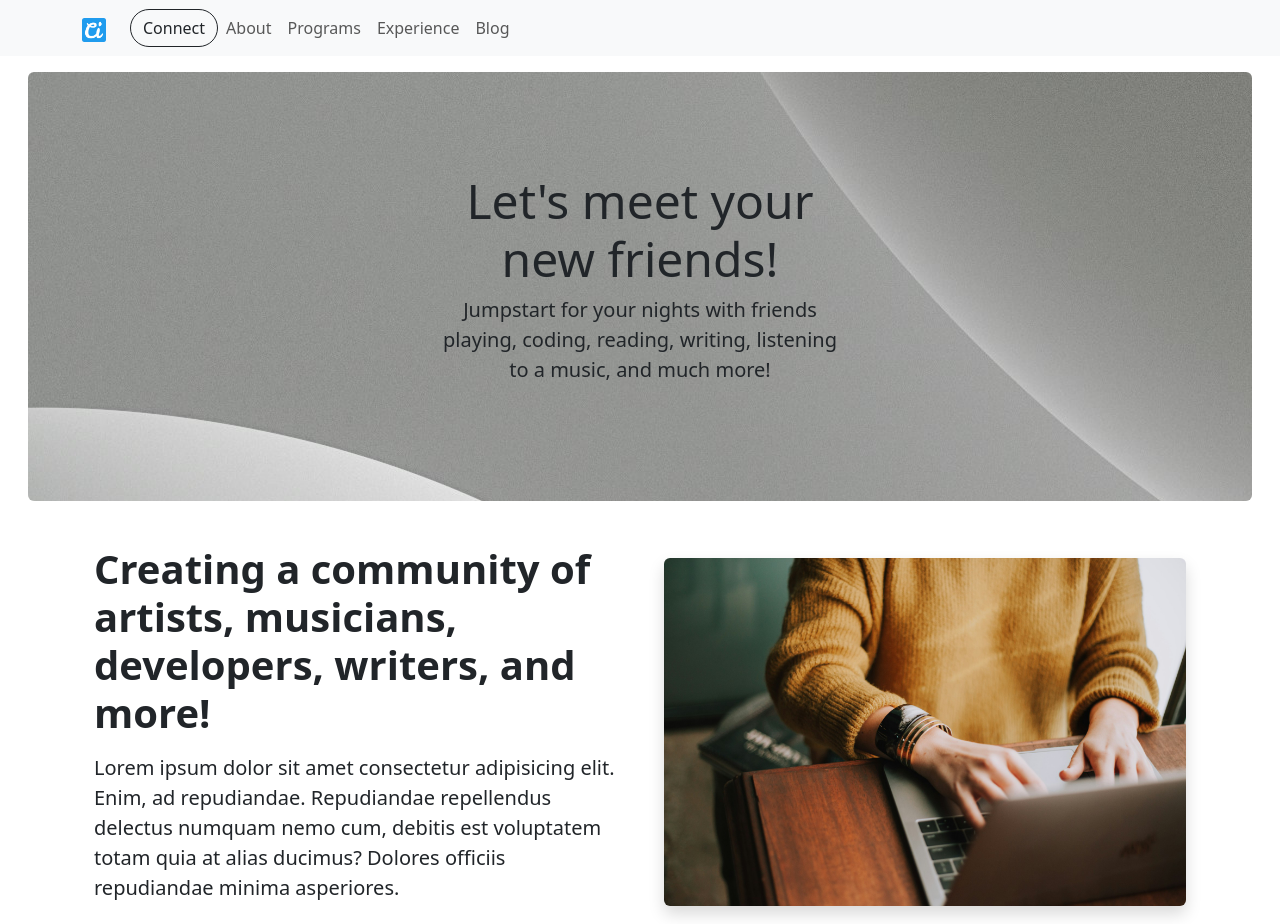
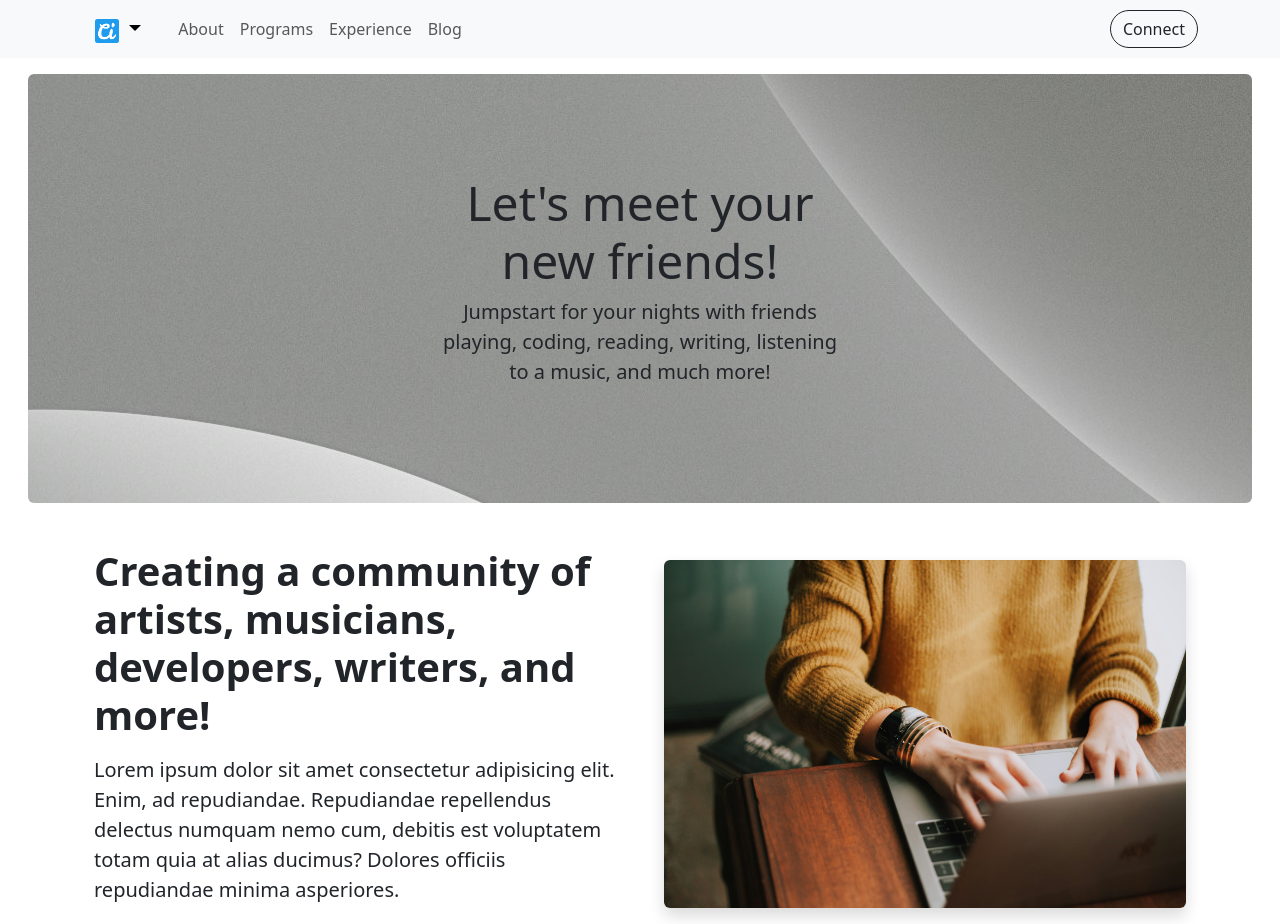
Before and after one commit to Klimexing/ci-community-site, a website: page index.html in a window 1280 px wide. Shown: the top 924 px of the page. Drawn offline with nearby package versions, Linux system fonts and the light colour scheme.

Commit message:
Added dropdown menu, need fix, currently only visible

```diff
--- a/index.html
+++ b/index.html
@@ -11,23 +11,24 @@
 <body>
     <header class="site-header py-0 sticky-top">
       <nav id="mainNav" class="navbar navbar-expand-lg navbar-sticky navbar-light bg-dark bg-body-tertiary">
-        <div class="container">
+        <div class="container d-flex justify-content-between align-items-center">
 
-          <a class="navbar-brand" href="index.html">
-            <img src="/images/apple-touch-icon.png" alt="Ci website logo" width="24" height="24">
-          </a>
+          <div class="dropdown">
+            <a class="btn dropdown-toggle navbar-brand" role="button" id="dropdownmenu" data-bs-toggle="dropdown" aria-haspopup="true" aria-expanded="false" href="index.html">
+              <img src="/images/apple-touch-icon.png" alt="Ci website logo" width="24" height="24">
+            </a>
 
-          <div class="d-flex justify-content-end align-items-center">
-            <button class="navbar-toggler" type="button" data-bs-toggle="collapse" data-bs-target="#navbarSupportedContent" aria-controls="navbarSupportedContent" aria-expanded="false" aria-label="Toggle navigation">
+            <div class="dropdown-menu" aria-labelledby="dropdownmenu">
+              <a class="dropdown-item" href="#about-section">About</a>
+              <a class="dropdown-item" href="#program-section">Programs</a>
+              <a class="dropdown-item" href="#experience-section">Experience</a>
+              <a class="dropdown-item" href="src/blog.html">Blog</a>
+            </div>
+          </div>
+
+            <button class="navbar-toggler d-none" type="button" data-bs-toggle="collapse" data-bs-target="#navbarSupportedContent" aria-controls="navbarSupportedContent" aria-expanded="false" aria-label="Toggle navigation">
               <span class="navbar-toggler-icon"></span>
             </button>
-
-            <ul class="navbar-nav navbar-nav-secondary order-lg-3 ms-auto">
-              <li class="nav-item d-none d-lg-block">
-                <a class="btn btn-outline-dark rounded-pill ms-2" href="#connect-section">Connect</a>
-              </li>
-            </ul>
-          </div>
 
           <div class="collapse navbar-collapse" id="navbarSupportedContent" data-bs-parent="#mainNav">
             <ul class="navbar-nav">
@@ -42,6 +43,14 @@
               </li>
               <li class="nav-item">
                 <a class="nav-link" href="src/blog.html">Blog</a>
+              </li>
+            </ul>
+          </div>
+
+          <div class="d-flex align-items-end">
+            <ul class="navbar-nav navbar-nav-secondary order-lg-3 ms-auto align-items-end">
+              <li class="nav-item d-lg-block">
+                <a class="btn btn-outline-dark rounded-pill ms-2" href="#connect-section">Connect</a>
               </li>
             </ul>
           </div>
@@ -193,11 +202,8 @@
         </div>
     </footer>
 
-    <!-- Script section-->
-    <!--
       <script src="node_modules/jquery/dist/jquery.min.js"></script>
     <script src="node_modules/bootstrap/dist/js/bootstrap.min.js"></script>
-    -->
 
 </body>
 </html>
```
